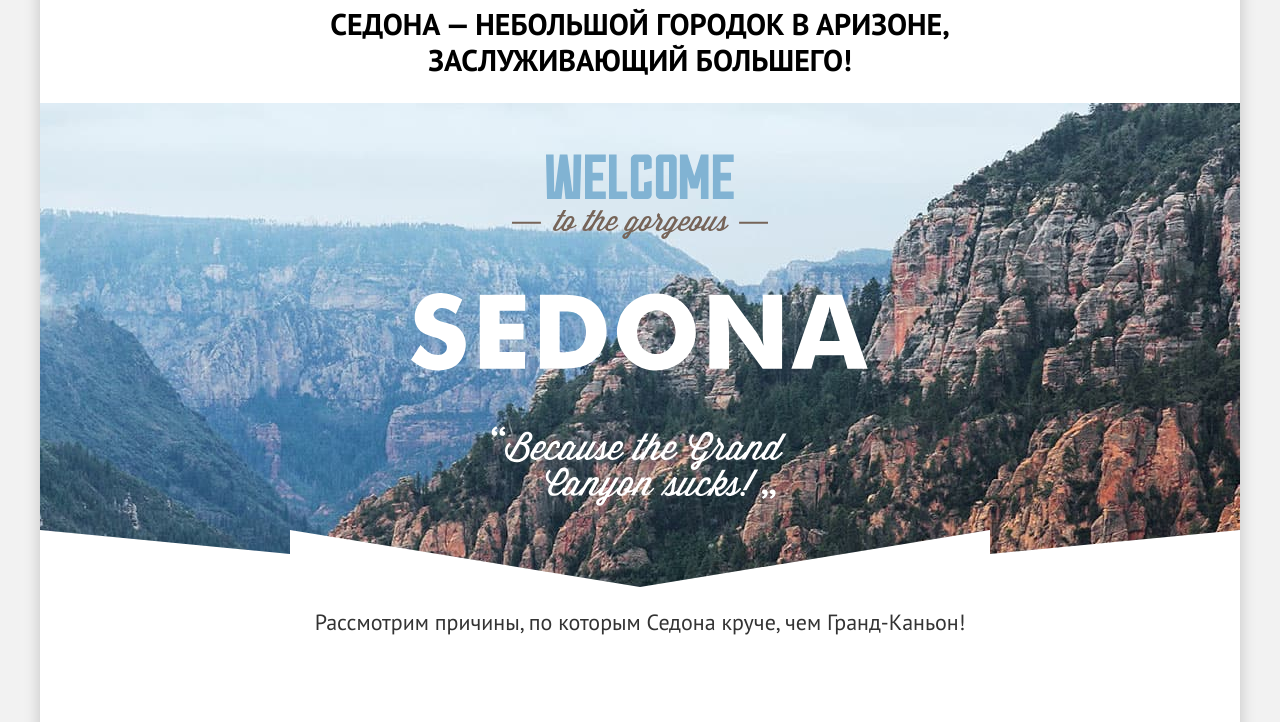
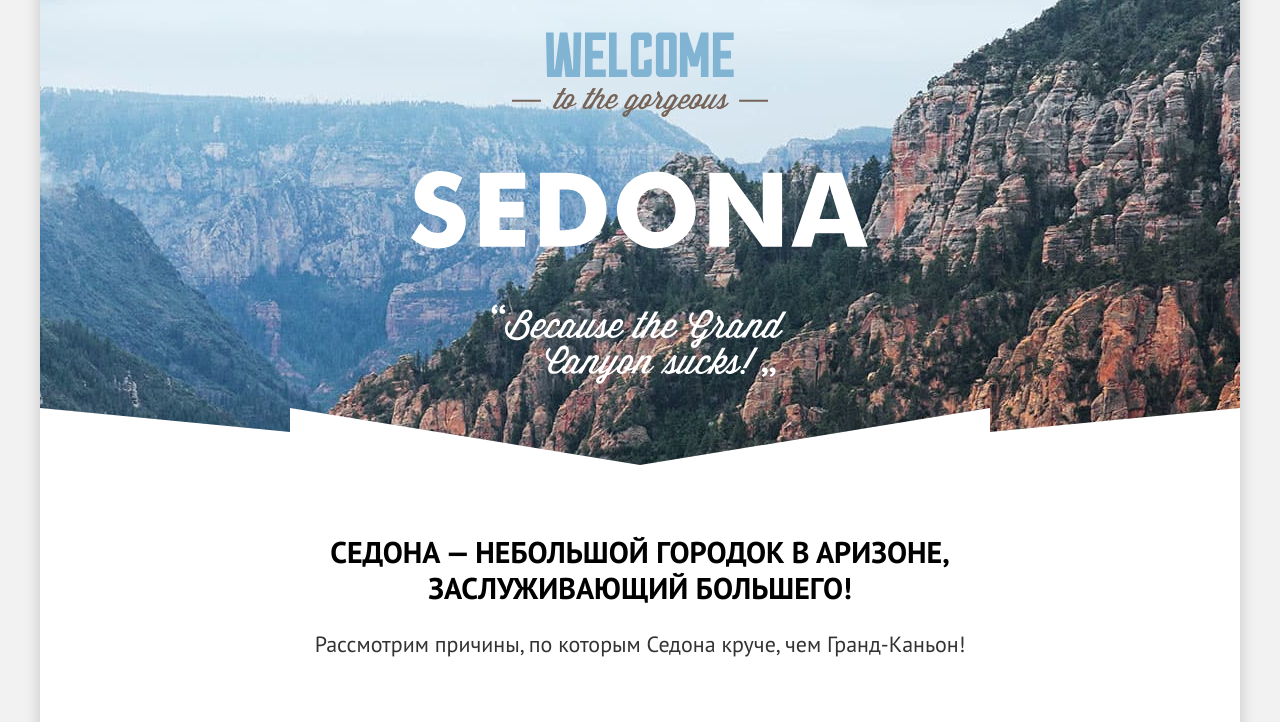
Before and after one commit to htmlacademy-htmlcss/1491425-sedona-35, a plain HTML site: page index.html in a window 1280 px wide. Shown: the part 83-805 px from the top of the page. Drawn offline with Linux system fonts and the light colour scheme.

Commit message:
Добавляет стили (flex) в блоке hero
А также удаляет не нужный комментарий

```diff
--- a/styles/styles.css
+++ b/styles/styles.css
@@ -147,16 +147,16 @@
 /* Start Section Hero */
 
 .hero {
+	display: flex;
+    flex-direction: column;
 	font-family: 'PT Sans', sans-serif;
 	text-align: center;
+	padding-bottom: 90px;
 }
-
-/* У меня была мысль наложить на один класс два фона через background-image, но позавчера Николай Шабалин (на ретроспективе) почему то,
-сказал, что такая реализация для Седоны, может привести, к не защите проекта, а так способ классный */
 
 .hero-banner {
 	padding-top: 51px;
-/* 	margin-bottom: 69px; */
+	margin-bottom: 69px;
 	background-color: #34576b;
 	background-image: url("../images/main/main-banner.jpg");
 	background-repeat: no-repeat;
@@ -183,7 +183,9 @@
 	line-height: 36px;
 	text-transform: uppercase;
 	color: #000000;
+	margin-top: 0;
 	margin-bottom: 25px;
+	order: 1;
 }
 
 .hero-text {
@@ -191,7 +193,9 @@
 	font-size: 22px;
 	line-height: 26px;
 	color: #333333;
-	margin-bottom: 90px;
+	margin-top: 0;
+	margin-bottom: 0;
+	order: 2;
 }
 
 /* End Section Hero */
```
